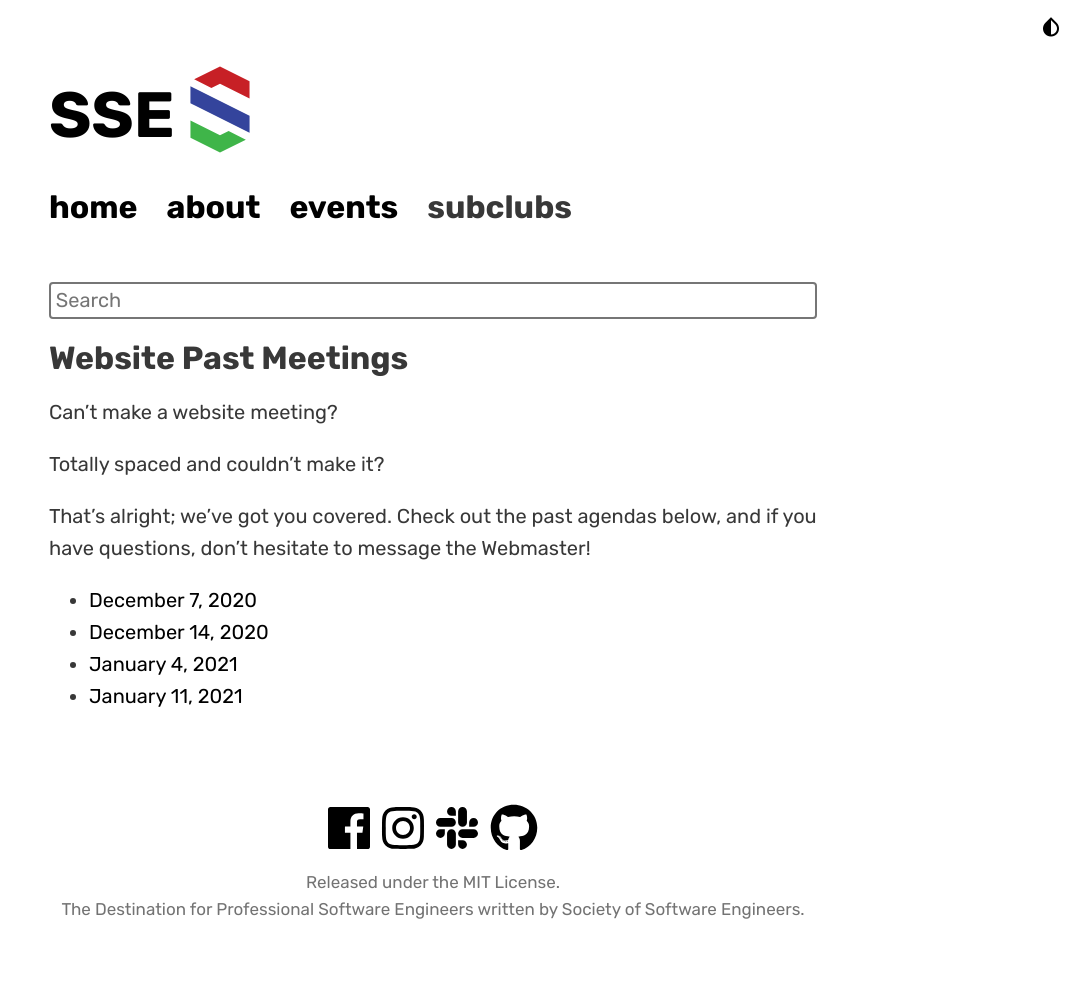
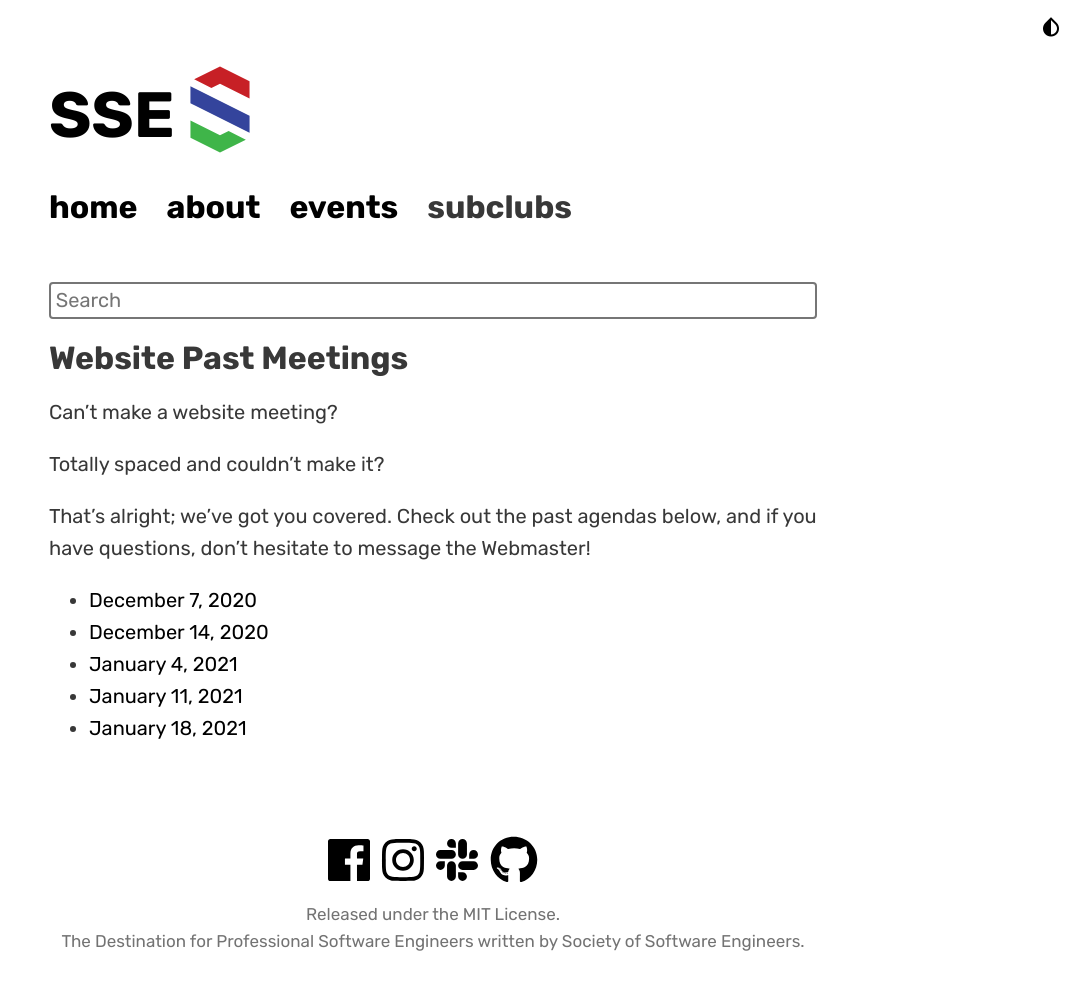
Before and after one commit to msoe-sse/msoe-sse.github.io, a Jekyll site: the page built from _events/pastMeetings.md, in a window 1280 px wide. Shown: the whole page, without its empty margins (207-1280 px from the left). Built offline with Jekyll 4.4.1, drawn with Linux system fonts in a browser that asks for light colours; nearby versions of some CDN libraries; some web fonts are replaced; before the commit the page ends 955 px from its top, so only the background shows below that.

Commit message:
Update pastMeetings.yml

```diff
--- a/_data/pastMeetings.yml
+++ b/_data/pastMeetings.yml
@@ -9,3 +9,6 @@
 
 - date: January 11, 2021
   link: https://docs.google.com/document/d/1aREdSvT_lcAGTwnwWFvN_MMnFzQrdRKlY8qwLHFMHFA/edit?usp=sharing
+
+- date: January 18, 2021
+  link: https://docs.google.com/document/d/1u9YQwp67FMvjRE6578y5cJE1Q3TwGgXFPlvtRFbwiwM/edit?usp=sharing
```
